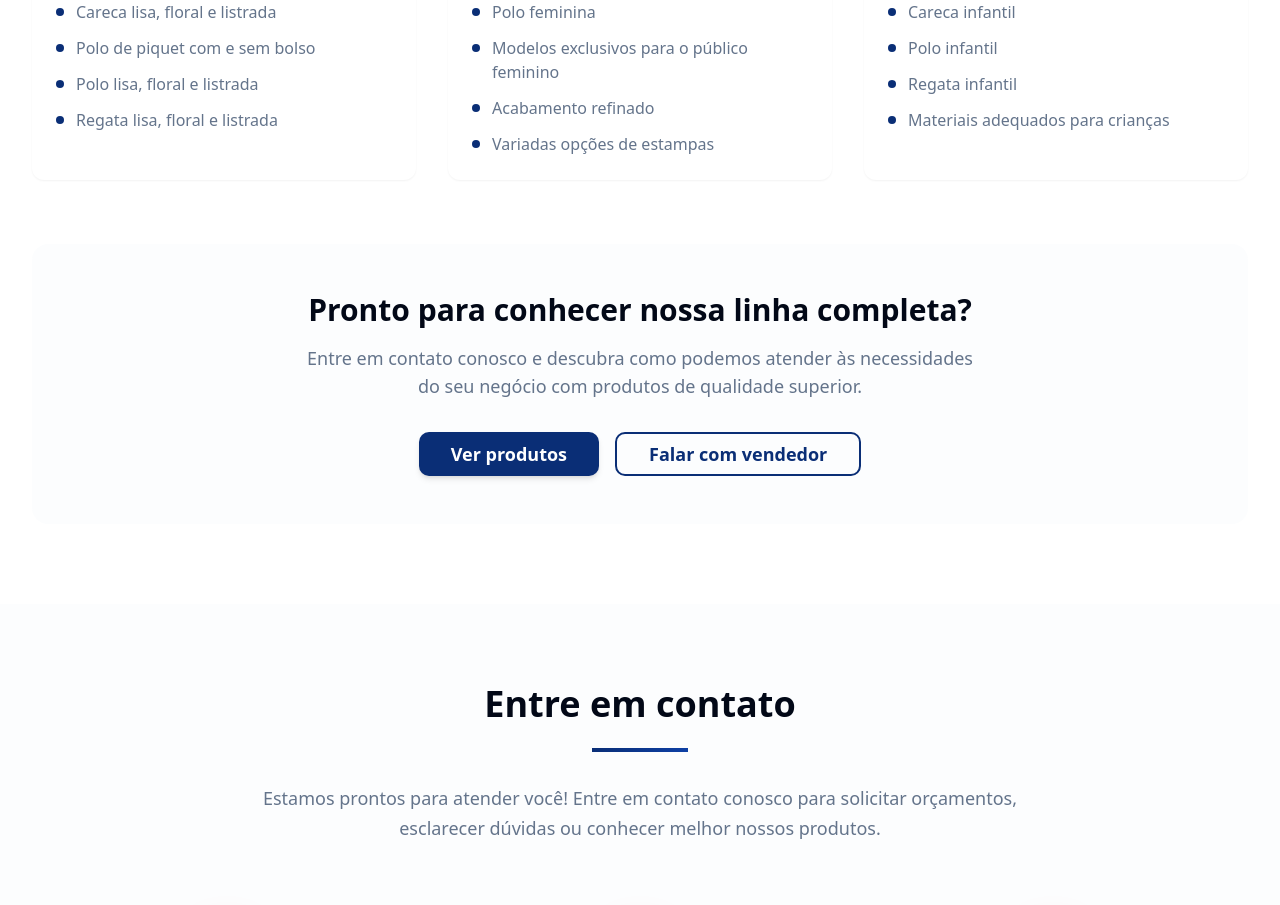
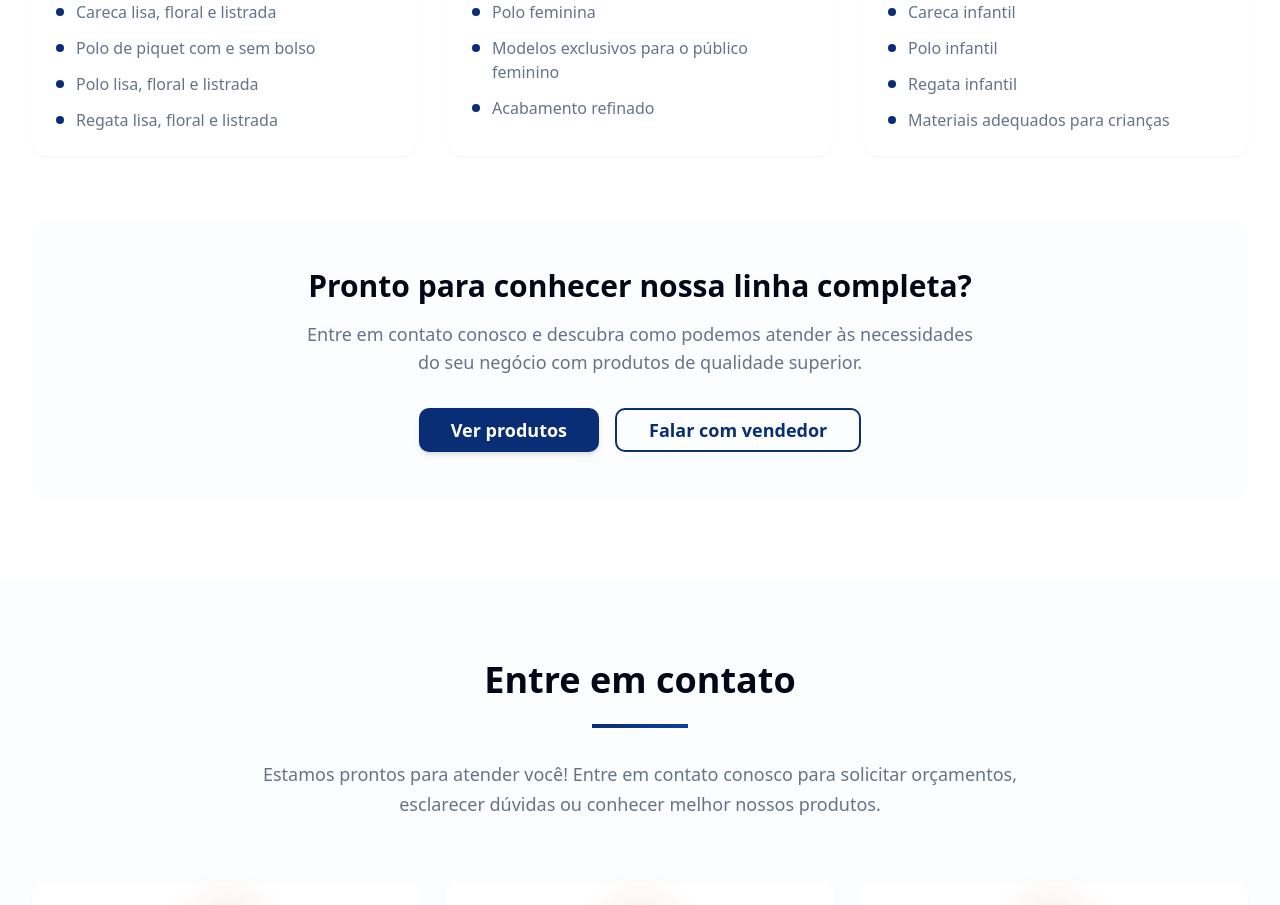
Before and after one commit to DevZipMateus/brazboy-camisaria-official, a React (Vite) app: page / in a window 1280 px wide. Shown: the part 2460-3365 px from the top of the page. Built offline with nearby package versions, Linux system fonts and the light colour scheme; the HTML template or start-up script is replaced by a standard one.

Commit message:
Remover opções de estampas

```diff
--- a/src/components/Services.tsx
+++ b/src/components/Services.tsx
@@ -34,8 +34,7 @@ const Services = () => {
       items: [
         "Polo feminina",
         "Modelos exclusivos para o público feminino",
-        "Acabamento refinado",
-        "Variadas opções de estampas"
+        "Acabamento refinado"
       ],
       color: "bg-gradient-accent",
       images: [
```
